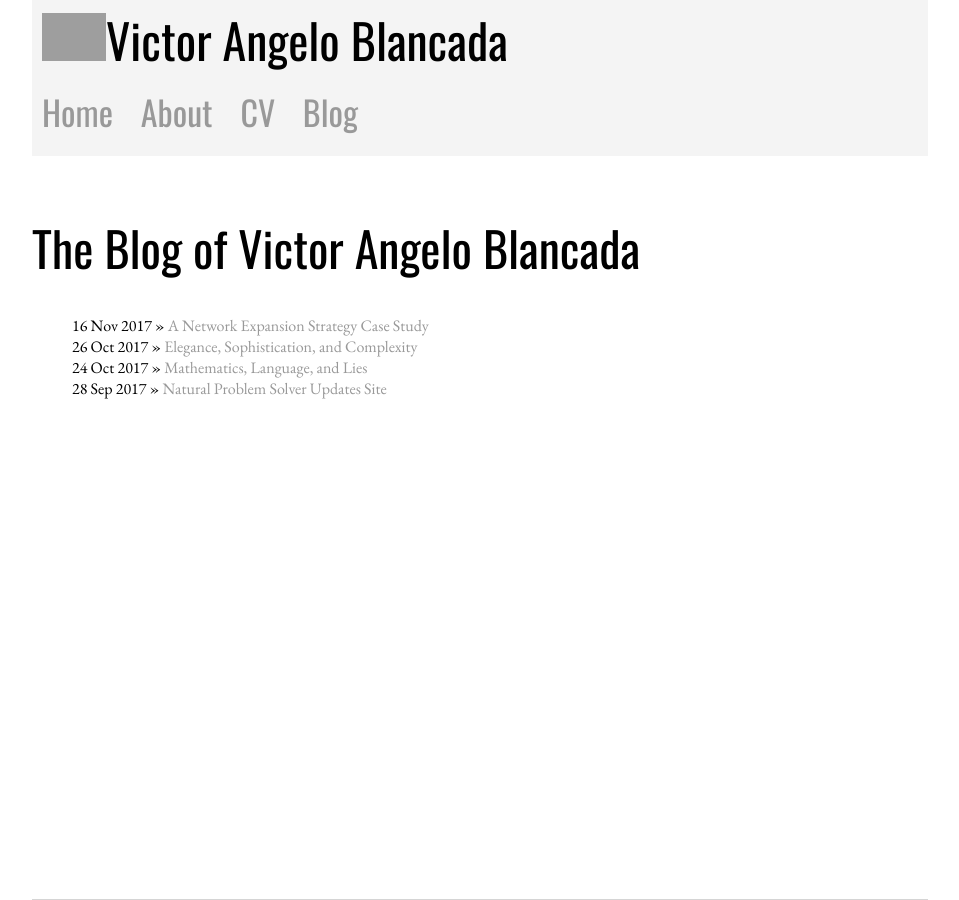
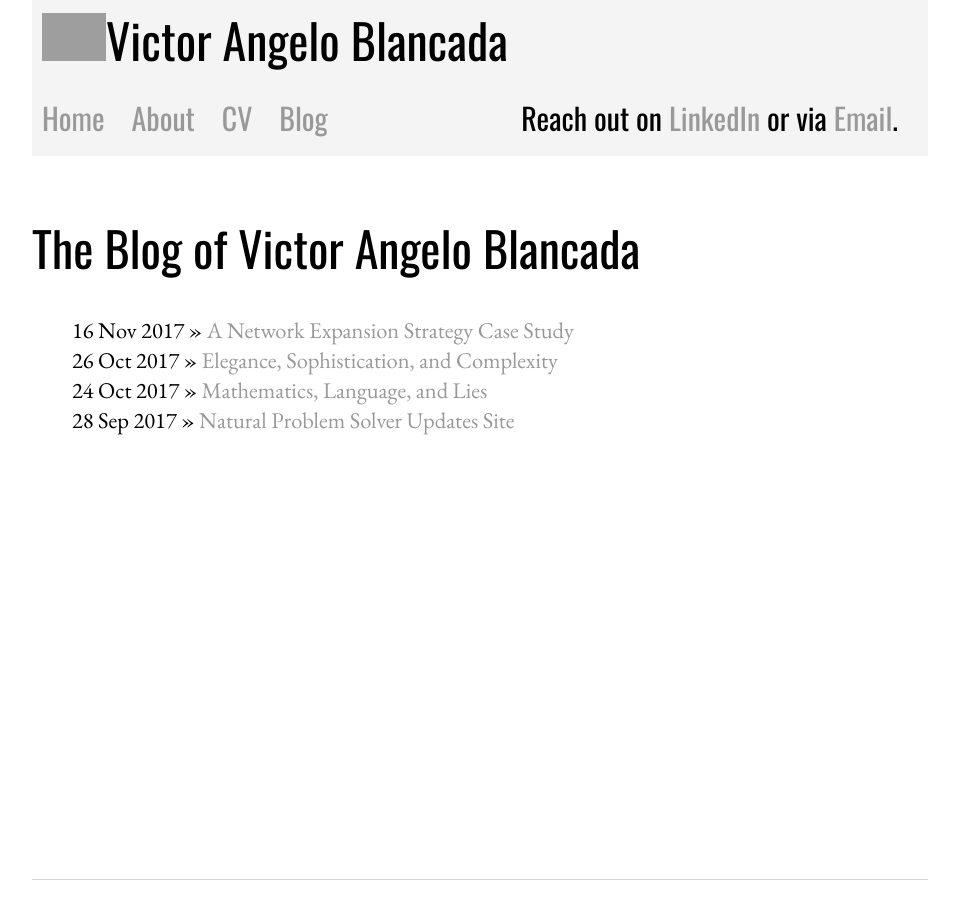
Before and after one commit to victorangeloblancada/victorangeloblancada.github.io-jekyll, a Jekyll site: the page built from blog/index.html, in a window 1280 px wide and 900 px high. Shown: the whole window, without its empty margins (160-1119 px from the left). Built offline with Jekyll 4.4.1, drawn with Linux system fonts in a browser that asks for light colours; grey boxes are pictures that could not be loaded.

Commit message:
Mobile resize

```diff
--- a/_layouts/default.html
+++ b/_layouts/default.html
@@ -26,7 +26,7 @@
 				<header id="js-header">
 					<h1 id="logo"><img src="https://raw.githubusercontent.com/naturalproblemsolver/naturalproblemsolver.github.io/master/_images/profile_pic.fw.png" style="height:1em">Victor Angelo Blancada</h1>
 					<nav>
-						<ul>
+						<ul style="float:left">
 							<li><a href="/">Home</a></li>
 							<li><a href="/about">About</a></li>
 							<li><a href="/cv">CV</a></li>
@@ -34,6 +34,9 @@
 							<li><a href="/portfolio">Portfolio</a></li>
 							-->
 							<li><a href="/blog">Blog</a></li>
+						</ul>
+						<ul style="float:right">
+							<li>Reach out on <a href="https://www.linkedin.com/in/geloblancada/">LinkedIn</a> or via <a href="mailto:naturalproblemsolver@gmail.com">Email</a>.</li>
 						</ul>
 					</nav>
 				</header>
--- a/css/main.css
+++ b/css/main.css
@@ -27,7 +27,7 @@
 }
 div #body {
 	padding-top: 120px;
-	padding-bottom: 60px;
+	padding-bottom: 120px;
 }
 header.smaller {
 	top: -38px;
@@ -52,7 +52,7 @@
 }
 header nav {
 	margin: 10px;
-	font-size: 34px;
+	font-size: 30px;
 }
 footer {
 	margin: 0 auto;
@@ -60,9 +60,9 @@
 	width: 100%;
 	left: 0px;
 	bottom: 0px;
-	height: 60px;
+	height: 80px;
     border-top: 1px solid #d5d5d5;
-    font-size: 0.8em;
+	font-size: 15px;
 }
 
 div.screen {
@@ -91,7 +91,7 @@
     list-style: none;
 }
 nav ul li, footer ul li {
-    display: inline;
+    display: inline-block;
     margin-right: 20px;
 }
 .invert_color{
@@ -149,6 +149,7 @@
     color: #333;
     text-align: justify;
     text-justify: inter-word;
+	font-size: 2.5vh;
 }
 div.header_image {
 	height: 20vh;
@@ -162,10 +163,12 @@
 }
 ul.posts {
     font-family:'EB Garamond', 'Garamond', 'Times', 'Times New Roman', 'Serif';
+	font-size: 2.5vh;
     margin: 20px auto 40px;
 }
 ul.posts li {
     font-family:'EB Garamond', 'Garamond', 'Times', 'Times New Roman', 'Serif';
+	font-size: 2.5vh;
     list-style: none;
 }
 table {
```
